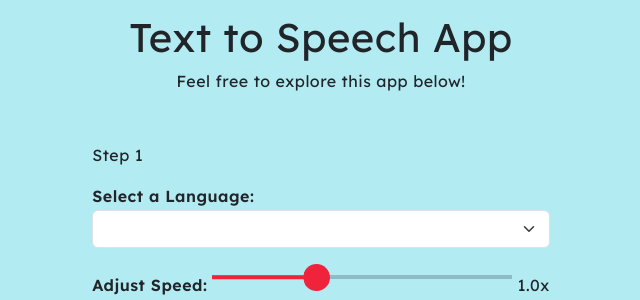
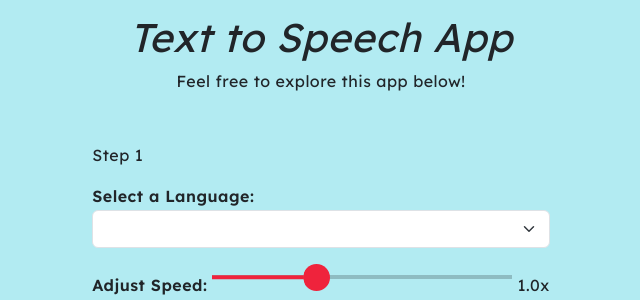
Before and after one commit to hannahro15/Nov24Hackathon, a Django app: template text_to_speech/templates/text_to_speech/text_to_speech.html in a window 1400 px wide. Shown: the part 87-387 px from the top of the page, without its empty margins (379-1019 px from the left). Run offline with Django 5.2, Linux system fonts and the light colour scheme; the template is opened without the code that fills it: values that come from a table or form of the project are taken from there, others are empty.

Commit message:
Change a couple of sentences to italicfor consistency

```diff
--- a/contact/templates/contact/faq.html
+++ b/contact/templates/contact/faq.html
@@ -2,7 +2,7 @@
 
 <div class="faq-page-container">
   <h1 class="text-center">Frequently Asked Questions</h1>
-  <p class="text-center">
+  <p class="text-center fst-italic">
     For all of your most frequently asked questions below.
   </p>
   {% for faq in faq_list %}
--- a/text_to_speech/templates/text_to_speech/text_to_speech.html
+++ b/text_to_speech/templates/text_to_speech/text_to_speech.html
@@ -3,7 +3,7 @@
 {% load static %}
 
 {% block content %}
-  <h1 class="text-center">
+  <h1 class="text-center fst-italic">
     Text to Speech App
   </h1>
   <p class="text-center">
```
